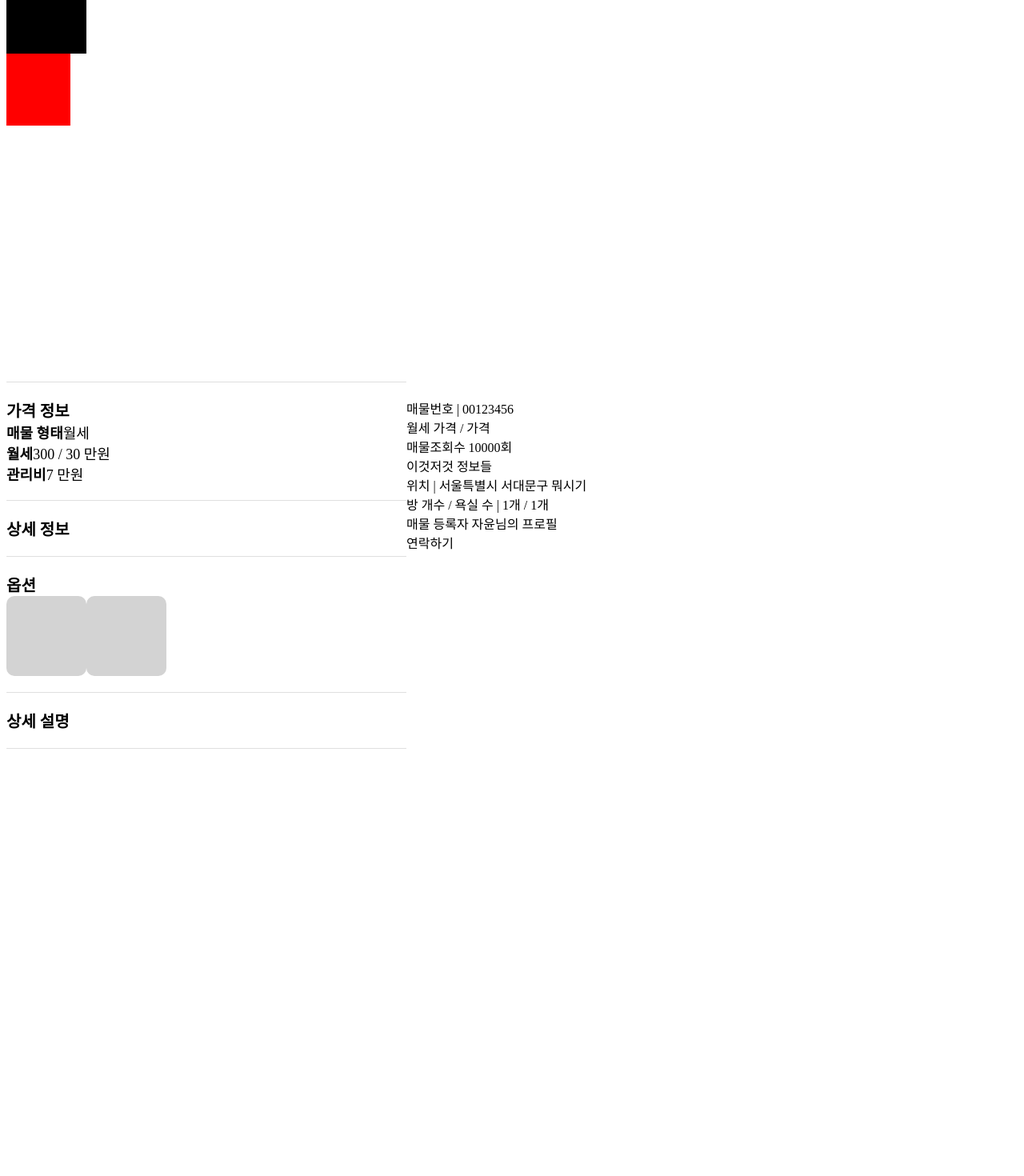
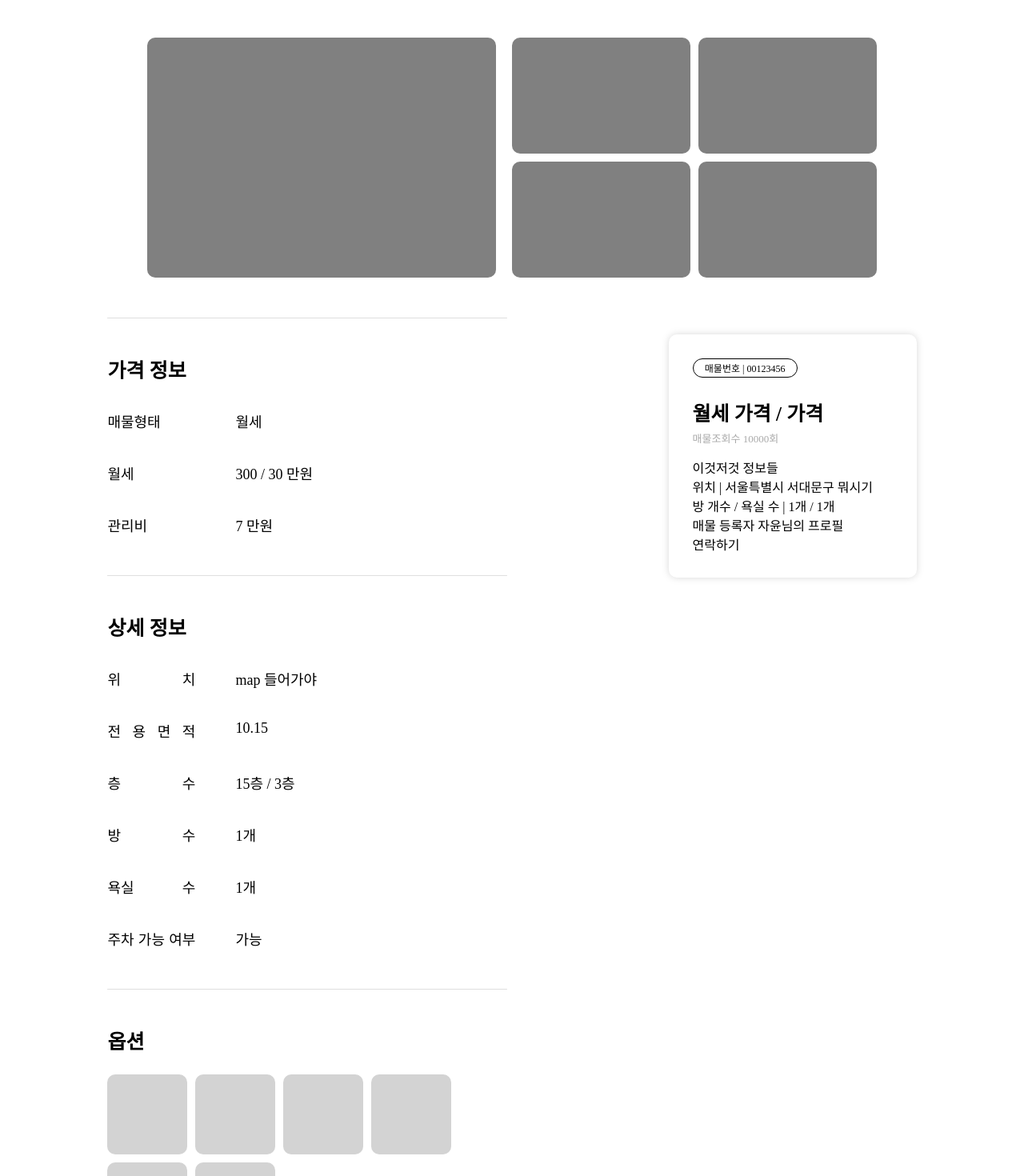
Before and after one commit to YAGEUM-YAGEUM/Yageum_Frontend, a Next.js app: page /house in a window 1280 px wide. Shown: the part 80-1550 px from the top of the page at 80% size. Before the commit the page ends 1044 px from the top, so only its background shows below. Built offline with nearby package versions, Linux system fonts and the light colour scheme.

Commit message:
feat: 매물 상세 페이지 gallery 구현, 카드 구현

```diff
--- a/src/app/house/page.tsx
+++ b/src/app/house/page.tsx
@@ -3,35 +3,31 @@
 import HLine from '@/components/register/hLine';
 import styled from 'styled-components';
 
-const Container = styled.div``;
+const Container = styled.div`
+  padding: 10px 10%;
+`;
 
 const Gallery = styled.div`
+  margin: 50px;
   height: 300px;
   display: grid;
-  grid-gap: 10px;
-
-  grid-template-areas:
-    'a b b'
-    'a b b';
-`;
-const HeadImage = styled.div`
-  background-color: black;
-  width: 100px;
-
-  height: 80px;
-`;
-const MoreImage = styled.div`
-  background-color: red;
-  width: 80px;
-
-  height: 30px;
+  grid-template-columns: 1fr 1fr;
 `;
 
-const HeadImageStyle = styled(HeadImage)`
-  grid-area: a;
+const HeadImage = styled.div`
+  background-color: gray;
+  margin-right: 20px;
+  border-radius: 10px;
 `;
-const MoreImageStyle = styled(MoreImage)`
-  grid-area: b;
+const MoreImages = styled.div`
+  display: grid;
+  grid-template-columns: 1fr 1fr;
+  grid-template-rows: 1fr 1fr;
+  grid-gap: 10px;
+`;
+const Images = styled.div`
+  background-color: gray;
+  border-radius: 10px;
 `;
 const DetailContainer = styled.div`
   display: flex;
@@ -47,47 +43,104 @@ const DetailBox = styled.div`
   flex-direction: column;
 `;
 const Title = styled.div`
-  font-weight: bold;
-  font-size: 20px;
+  font-weight: 600;
+  font-size: 25px;
+  margin: 25px 0px;
 `;
 
 const Sub = styled.div`
   display: flex;
   flex-direction: row;
+  margin: 9px 0px;
 `;
 const SubTitle = styled.div`
-  font-weight: 600;
+  font-weight: 400;
   font-size: 18px;
+  width: 110px;
+  text-align: justify;
+  margin-right: 50px;
+  /* white-space: nowrap; */
+
+  &:after {
+    content: ' ';
+    letter-spacing: 10px;
+
+    display: inline-block;
+    width: 100%;
+  }
 `;
 const Content = styled.div`
-  font-weight: 400;
+  font-weight: 300;
   font-size: 18px;
 `;
 const Options = styled.div`
   display: flex;
-  flex-direction: row;
+  // wrap 해서 다음 줄로 넘어가게끔!
+  flex-wrap: wrap;
+  width: 500px;
+  /* word-break: break-all; */
 `;
 const Option = styled.div`
   width: 100px;
   height: 100px;
   border-radius: 10px;
   background-color: lightgray;
+  margin-right: 10px;
+  margin-bottom: 10px;
+`;
+const Description = styled.div`
+  background-color: lightgray;
+  border-radius: 10px;
+  width: 50vw;
 `;
 
 const Card = styled.div`
+  padding: 30px;
   display: flex;
   flex-direction: column;
+  width: 250px;
+  flex-shrink: 0; /* Card 요소가 수축하지 않도록 설정*/
+
+  background-color: white;
+  box-shadow: 0px 0px 8px rgba(125, 125, 125, 0.3);
+  height: 100%;
+  border-radius: 10px;
+  border: none;
+  margin-left: auto;
+`;
+const HouseNum = styled.div`
+  border: 1px solid black;
+  border-radius: 13px;
+  text-align: center;
+  width: 50%;
+  font-size: 12px;
+  padding: 2px;
+  font-weight: 500;
+`;
+const Price = styled.div`
+  font-weight: 600;
+  font-size: 25px;
+  margin: 25px 0px 5px 0px;
+`;
+const Views = styled.div`
+  font-weight: 400;
+  font-size: 13px;
+  color: #a9a9a9;
+  margin-bottom: 15px;
 `;
 
 function HouseDetailPage() {
   return (
     <Container>
-      {/* 사진들 */}
-      <HeadImageStyle />
-      <MoreImageStyle />
-      <MoreImageStyle />
-      <MoreImageStyle />
-      <Gallery />
+      <Gallery>
+        <HeadImage />
+        <MoreImages>
+          <Images />
+          <Images />
+          <Images />
+          <Images />
+        </MoreImages>
+      </Gallery>
       <HLine />
       <DetailContainer>
         <Details>
@@ -95,7 +148,7 @@ function HouseDetailPage() {
           <DetailBox>
             <Title>가격 정보</Title>
             <Sub>
-              <SubTitle>매물 형태</SubTitle>
+              <SubTitle>매물형태</SubTitle>
               <Content>월세</Content>
             </Sub>
             <Sub>
@@ -113,8 +166,28 @@ function HouseDetailPage() {
           <DetailBox>
             <Title>상세 정보</Title>
             <Sub>
-              <SubTitle />
-              <Content />
+              <SubTitle>위 치</SubTitle>
+              <Content>map 들어가야</Content>
+            </Sub>
+            <Sub>
+              <SubTitle>전 용 면 적</SubTitle>
+              <Content>10.15</Content>
+            </Sub>
+            <Sub>
+              <SubTitle>층 수</SubTitle>
+              <Content>15층 / 3층</Content>
+            </Sub>
+            <Sub>
+              <SubTitle>방 수</SubTitle>
+              <Content>1개</Content>
+            </Sub>
+            <Sub>
+              <SubTitle>욕실 수</SubTitle>
+              <Content>1개</Content>
+            </Sub>
+            <Sub>
+              <SubTitle>주차 가능 여부</SubTitle>
+              <Content>가능</Content>
             </Sub>
           </DetailBox>
           <HLine />
@@ -125,6 +198,10 @@ function HouseDetailPage() {
             <Options>
               <Option />
               <Option />
+              <Option />
+              <Option />
+              <Option />
+              <Option />
             </Options>
           </DetailBox>
           <HLine />
@@ -132,18 +209,19 @@ function HouseDetailPage() {
           {/* 정보박스 */}
           <DetailBox>
             <Title>상세 설명</Title>
-            <Sub>
-              <SubTitle />
-              <Content />
-            </Sub>
+            <Description>
+              안녕하세요 이 매물은 뭐시기 저시기구요 역세권이고 반경 100 미터
+              안에 뭐시기뭐시기가 입점해있습니다. 교통이 편리하며 어쩌구저쩌구
+              편하게 연락주세요!
+            </Description>
           </DetailBox>
           <HLine />
           {/* ---- */}
         </Details>
         <Card>
-          <div>매물번호 | 00123456</div>
-          <div>월세 가격 / 가격</div>
-          <div>매물조회수 10000회 </div>
+          <HouseNum>매물번호 | 00123456</HouseNum>
+          <Price>월세 가격 / 가격</Price>
+          <Views>매물조회수 10000회 </Views>
           <div>이것저것 정보들</div>
           <div>위치 | 서울특별시 서대문구 뭐시기</div>
           <div>방 개수 / 욕실 수 | 1개 / 1개</div>
```
